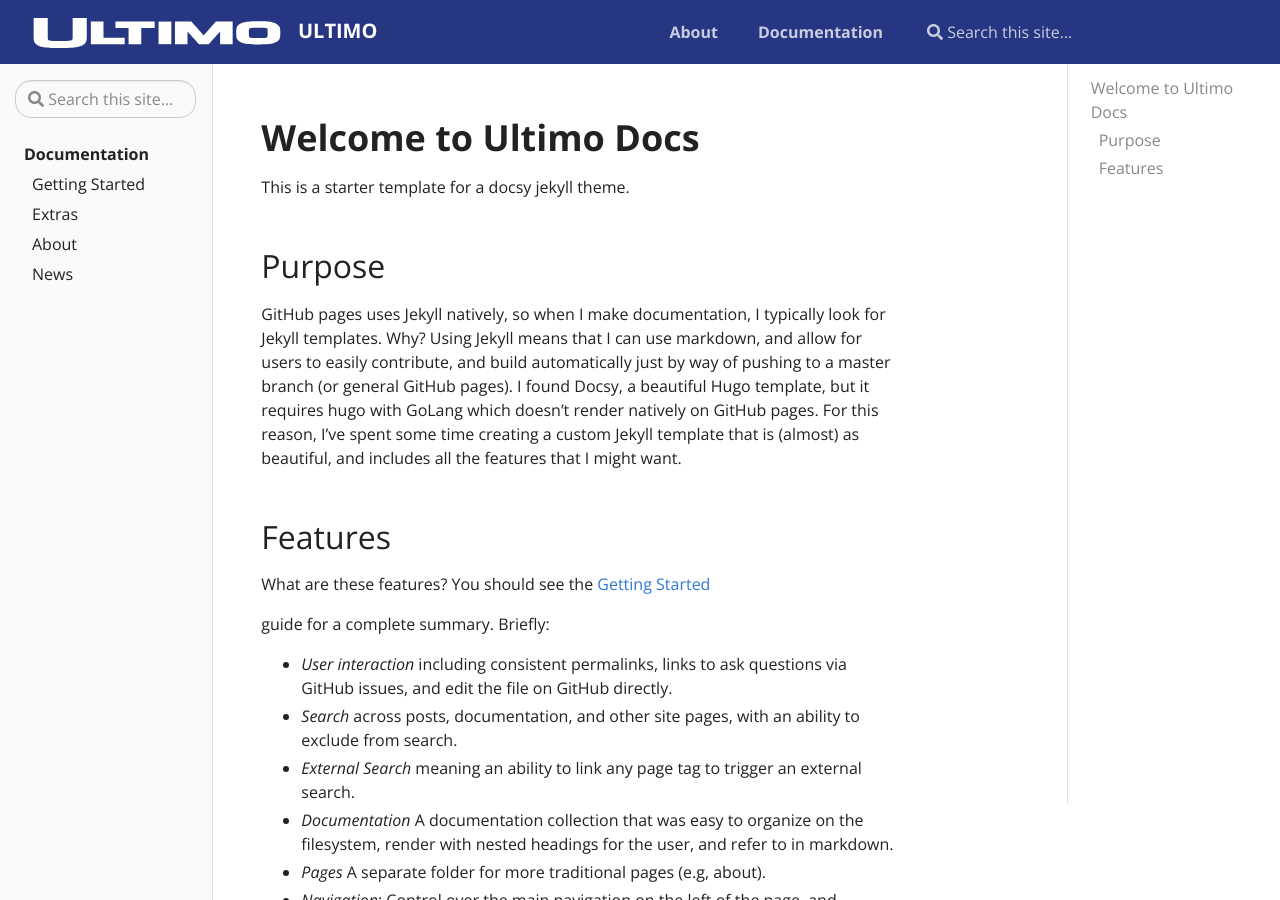
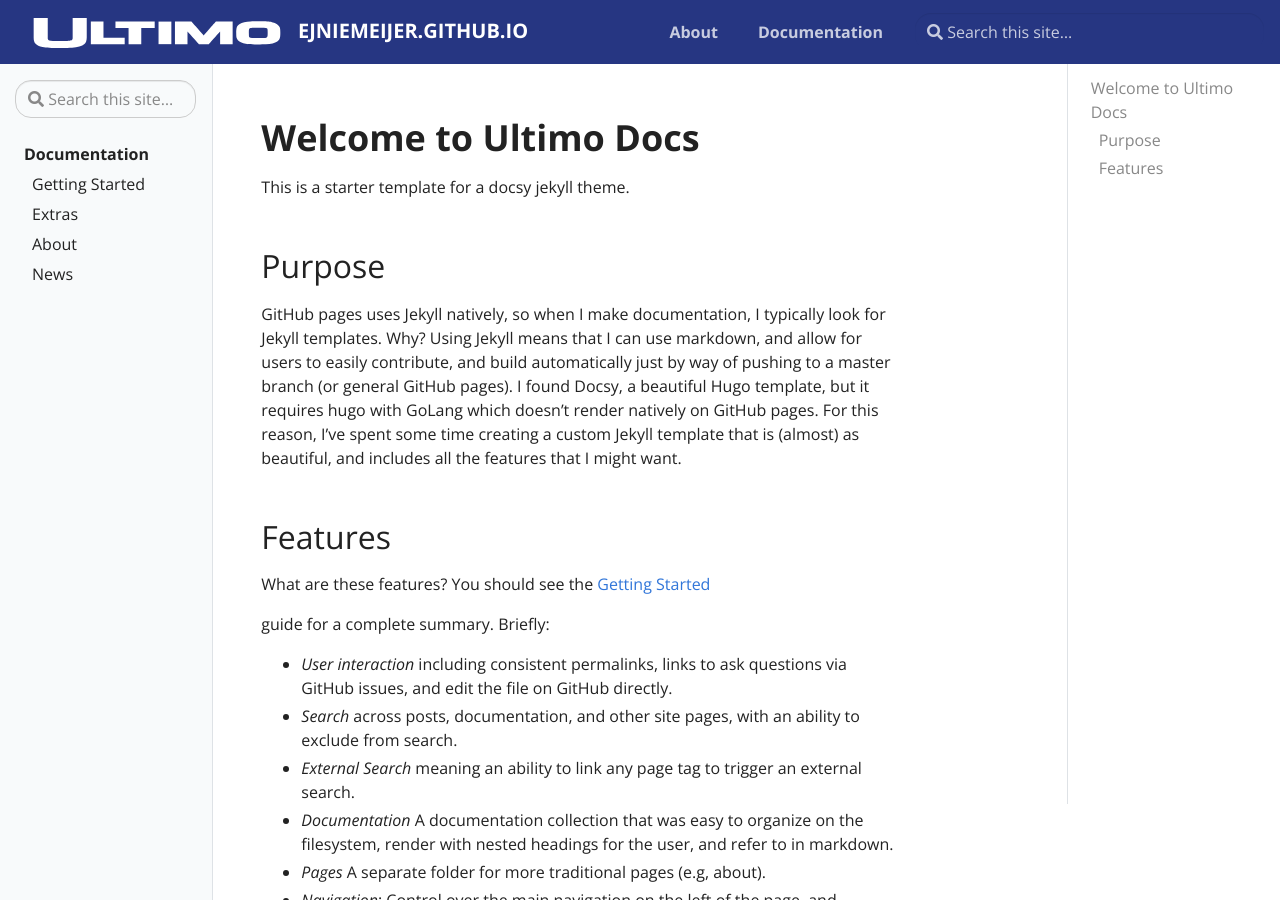
Before and after one commit to ejniemeijer/ejniemeijer.github.io, a Jekyll site: the page built from pages/index.md, in a window 1280 px wide and 900 px high. Built offline with Jekyll 4.4.1, drawn with Linux system fonts in a browser that asks for light colours.

Commit message:
Update _config.yml

```diff
--- a/_config.yml
+++ b/_config.yml
@@ -14,7 +14,7 @@
 # You can create any custom variable you would like, and they will be accessible
 # in the templates via {{ site.myvariable }}.
 
-title: Ultimo
+title:
 email: erik.niemeijer@ultimo.com
 author: Erik Niemeijer
 description: > # this means to ignore newlines until "baseurl:"
```
